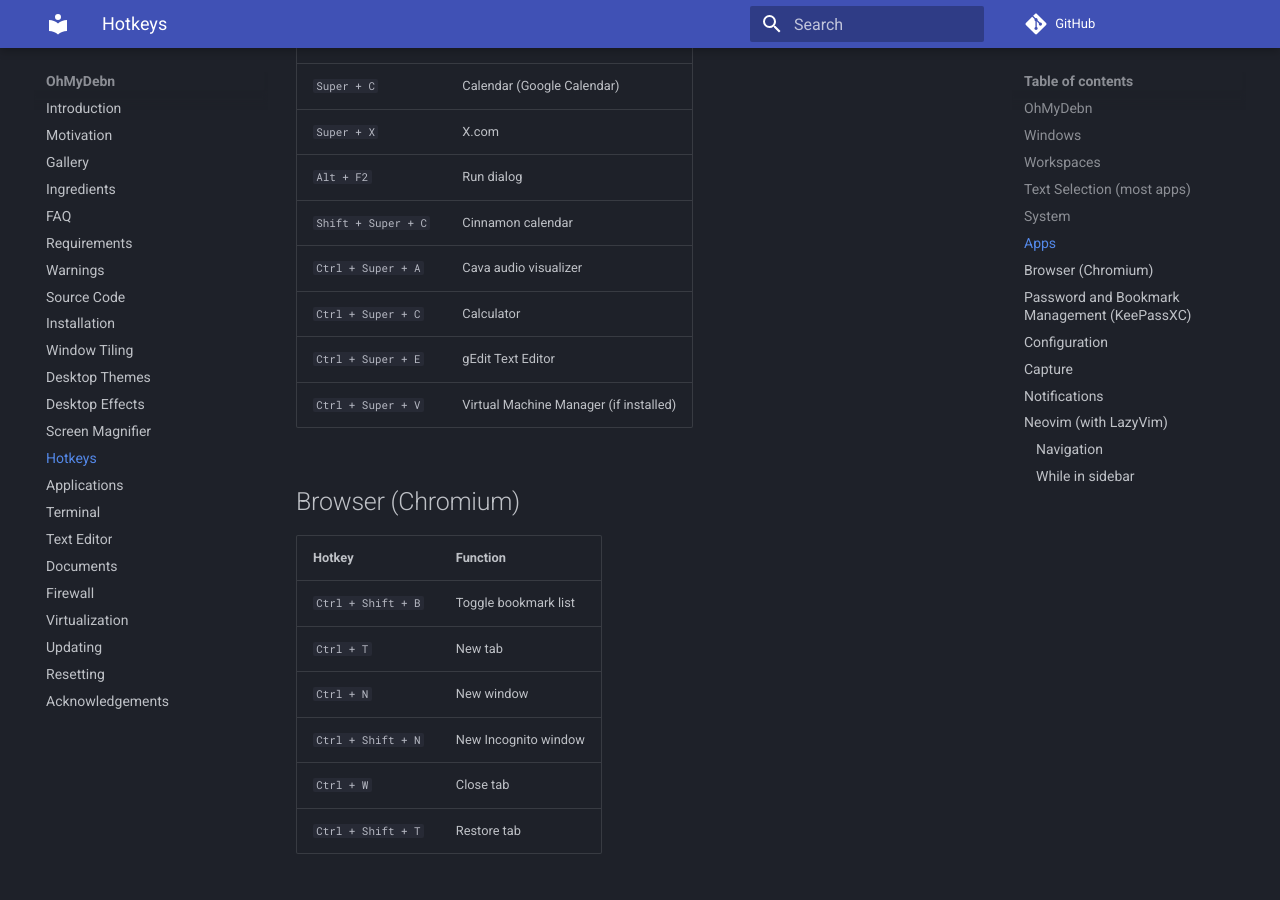
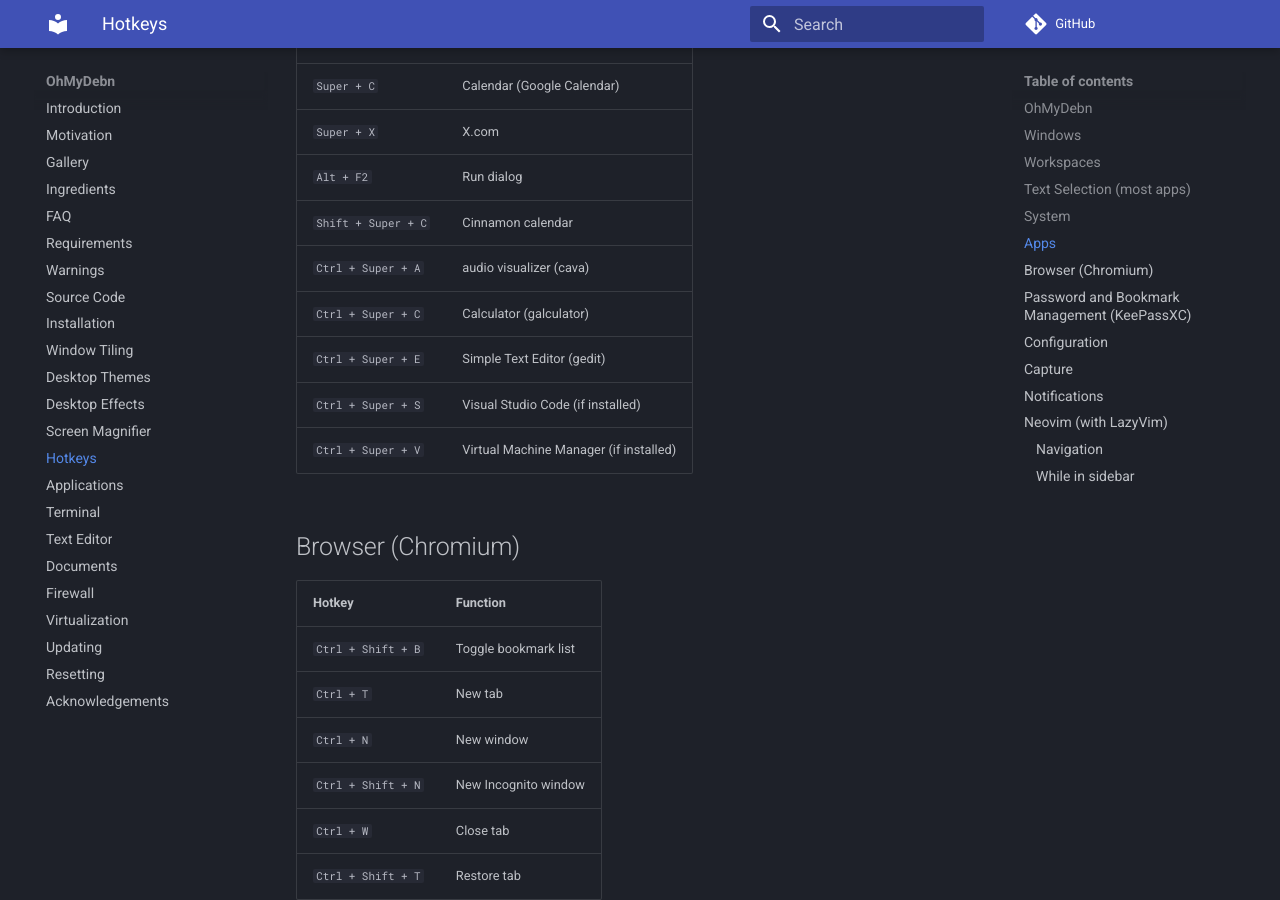
Before and after one commit to dougburks/ohmydebn-docs, an MkDocs documentation site: the page built from docs/hotkeys.md, in a window 1280 px wide and 900 px high, scrolled down 3999 px. Built offline with MkDocs 1.6.1 and Material for MkDocs 9.7.7, drawn with Linux system fonts in a browser that asks for light colours; comment, search, counter and statistics services are not loaded.

Commit message:
add hotkey for vscode

```diff
--- a/docs/hotkeys.md
+++ b/docs/hotkeys.md
@@ -98,9 +98,10 @@
 | `Super + X` | X.com |
 | `Alt + F2` | Run dialog |
 | `Shift + Super + C` | Cinnamon calendar
-| `Ctrl + Super + A` | Cava audio visualizer
-| `Ctrl + Super + C` | Calculator
-| `Ctrl + Super + E` | gEdit Text Editor
+| `Ctrl + Super + A` | audio visualizer (cava)
+| `Ctrl + Super + C` | Calculator (galculator)
+| `Ctrl + Super + E` | Simple Text Editor (gedit)
+| `Ctrl + Super + S` | Visual Studio Code (if installed)
 | `Ctrl + Super + V` | Virtual Machine Manager (if installed)
 
 ## Browser (Chromium)
```
